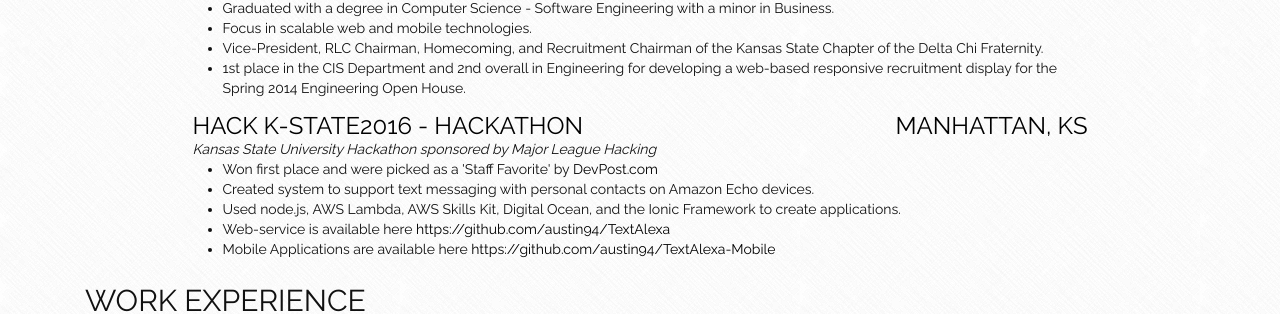
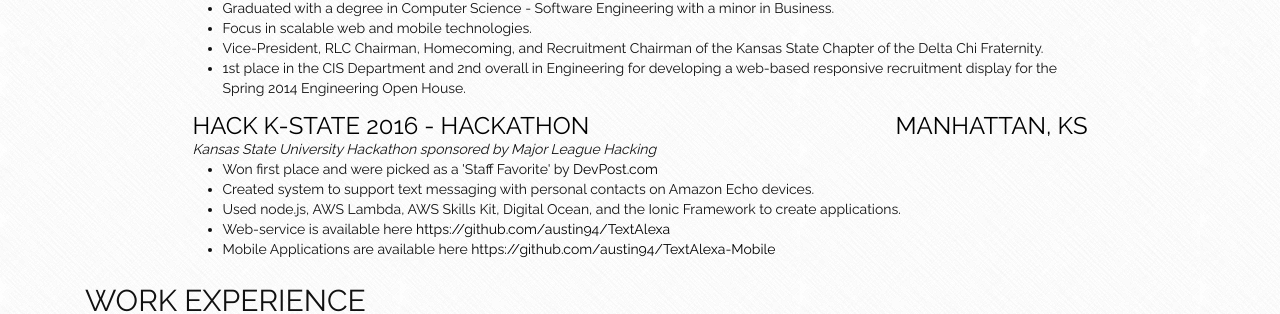
Before and after one commit to 121940kz/austingreen.info, a Jekyll site: the page built from index.html, in a window 1280 px wide. Shown: the part 353-667 px from the top of the page. Built offline with Jekyll 4.4.1, drawn with Linux system fonts in a browser that asks for light colours.

Commit message:
Update information.json

```diff
--- a/_data/information.json
+++ b/_data/information.json
@@ -39,7 +39,7 @@
           ]
         },
         {
-          "name": "Hack K-State2016 - Hackathon",
+          "name": "Hack K-State 2016 - Hackathon",
           "url": "http://devpost.com/software/www-textalexa-tech",
           "location": "Manhattan, KS",
           "subText": "Kansas State University Hackathon sponsored by Major League Hacking",
```
